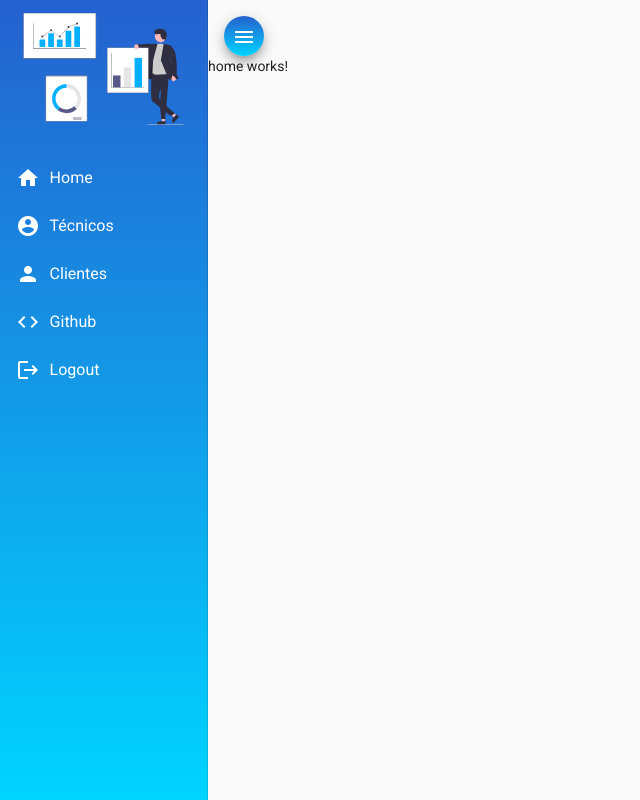
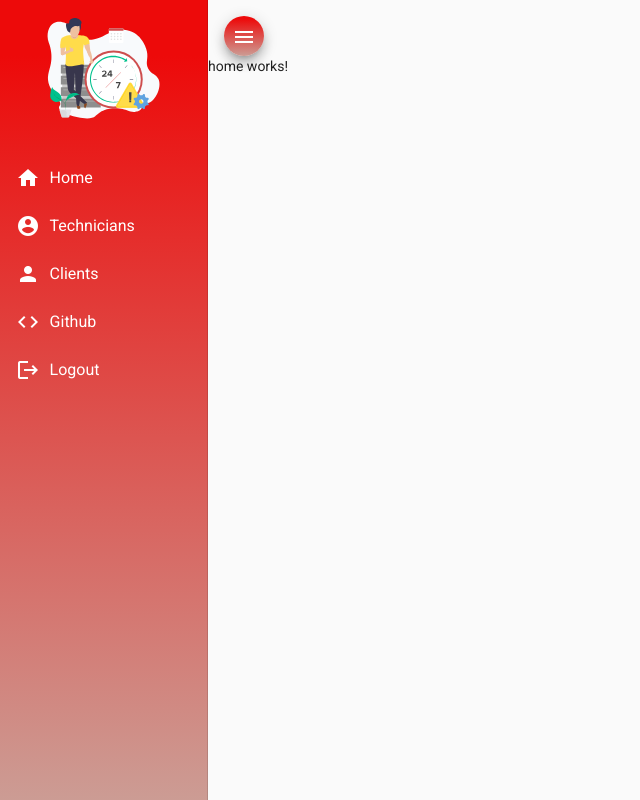
Before and after one commit to renanbuenov/helpdesk-front, an Angular app: page /home in a window 1280 px wide. Both pictures are taken after a click on the button "menu". Shown: the whole page, without its empty margins (0-640 px from the left). Built offline with nearby package versions, Linux system fonts and the light colour scheme.

Commit message:
Color update

```diff
--- a/src/app/components/nav/nav.component.css
+++ b/src/app/components/nav/nav.component.css
@@ -5,7 +5,8 @@
 .sidenav {
    width: 13rem;
    color: white;
-   background: linear-gradient(180deg, rgba(2,0,36,1) 0%, rgba(37,97,207,1) 0%, rgba(0,212,255,1) 100%);
+   background: rgb(237,10,10);
+   background: linear-gradient(180deg, rgba(237,10,10,1) 7%, rgba(204,156,148,1) 100%, rgba(120,71,235,1) 100%, rgba(208,129,117,1) 100%);
 }
 
 img {
@@ -25,5 +26,6 @@ img {
 .menu {
    margin: 1rem 0 0 1rem;
    color: white;
-   background: linear-gradient(180deg, rgba(2,0,36,1) 0%, rgba(37,97,207,1) 0%, rgba(0,212,255,1) 100%);
+   background: rgb(237,10,10);
+   background: linear-gradient(180deg, rgba(237,10,10,1) 7%, rgba(204,156,148,1) 100%, rgba(120,71,235,1) 100%, rgba(208,129,117,1) 100%);
 }
--- a/src/app/components/nav/nav.component.html
+++ b/src/app/components/nav/nav.component.html
@@ -8,11 +8,11 @@
          </a>
          <a mat-list-item routerLink="/">
             <i class="material-icons">account_circle</i>
-            Técnicos
+            Technicians
          </a>
          <a mat-list-item routerLink="/">
             <i class="material-icons">person</i>
-            Clientes
+            Clients
          </a>
          <a mat-list-item routerLink="/">
             <i class="material-icons">code</i>
```
Also changed, not shown: src/assets/img/side-image.svg.
